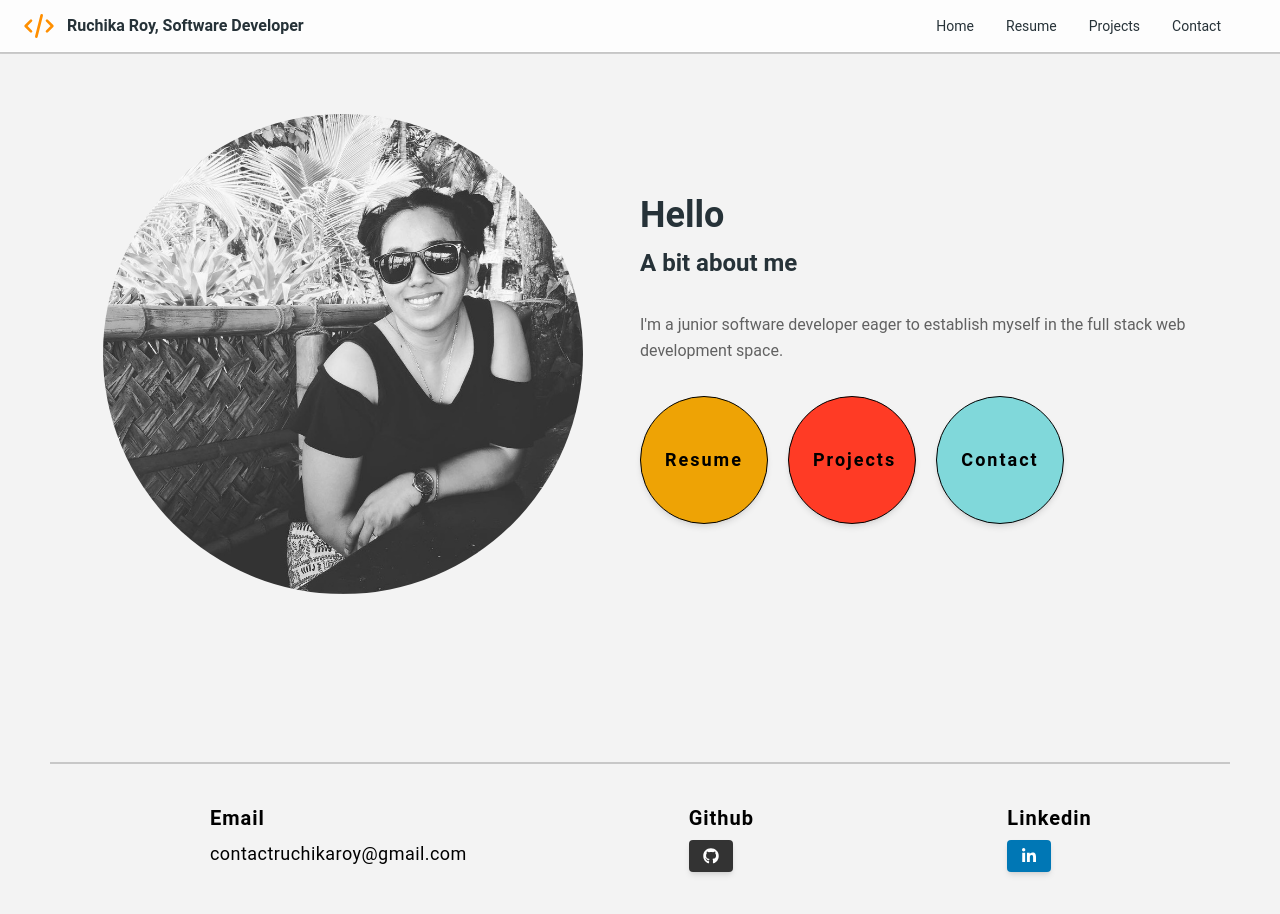
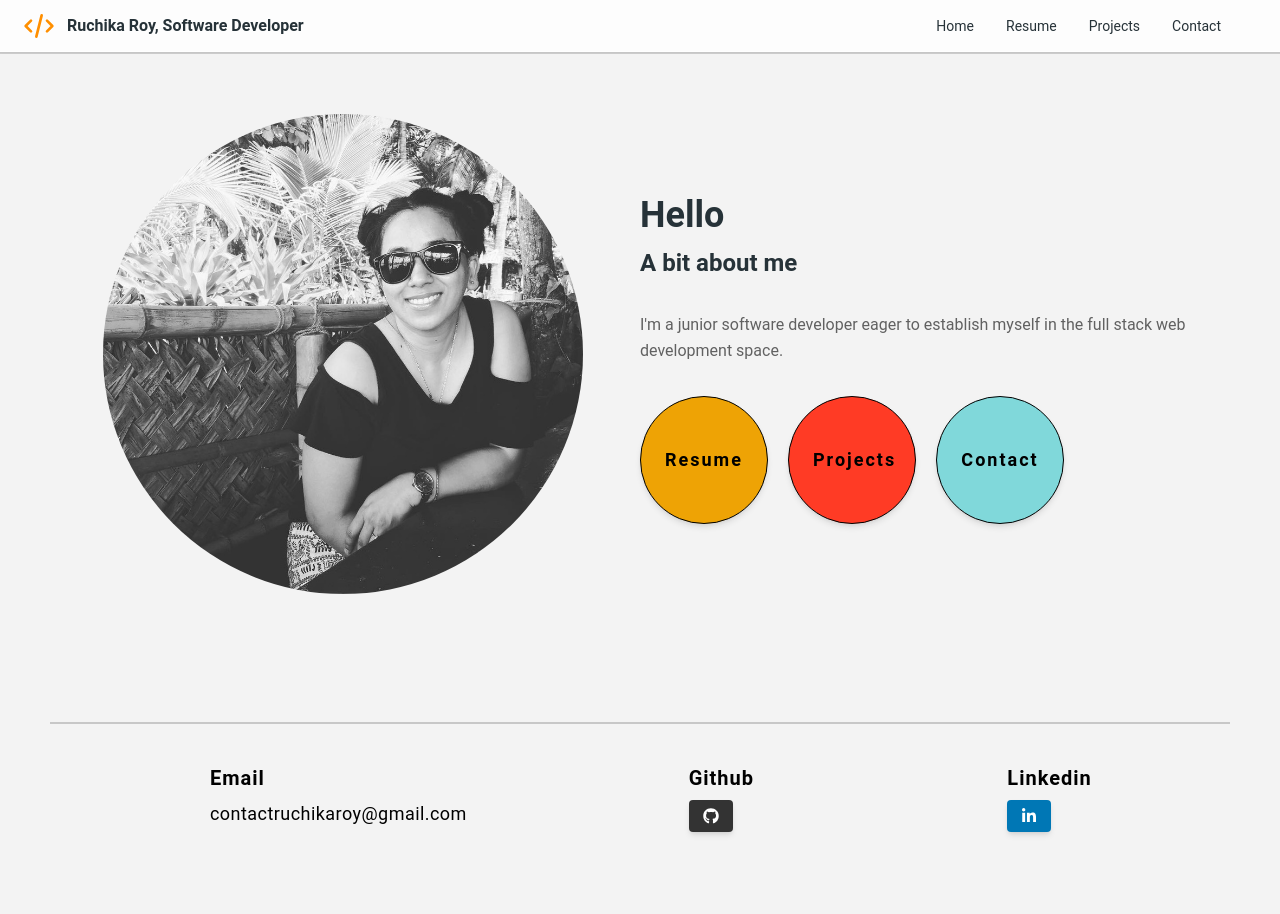
Before and after one commit to ruchikaroy/rr_portfolio_website, a React (Vite) app: page / in a window 1280 px wide. Shown: the top 914 px of the page. After the commit the page ends 888 px from the top, so only its background shows below. Built offline with nearby package versions, Linux system fonts and the light colour scheme.

Commit message:
made changes to footer and contact component

```diff
--- a/src/Components/ContactForm.tsx
+++ b/src/Components/ContactForm.tsx
@@ -41,7 +41,7 @@ const ContactForm = () => {
           </Typography>
           <textarea
             name="message"
-            rows={10}
+            rows={5}
             className="text-md p-3 border border-2 border-blue-gray-200 rounded-md"
           ></textarea>
         </div>
--- a/src/Components/Footer.tsx
+++ b/src/Components/Footer.tsx
@@ -5,7 +5,7 @@ const Footer = () => {
     <>
       <div
         style={{ border: "solid 0.5px #c7c7c7" }}
-        className="mx-10 mt-20"
+        className="mx-10 mt-10"
       ></div>
       <div className=" grid grid-cols-1 lg:grid-cols-3 gap-4 m-10">
         <div>
```
